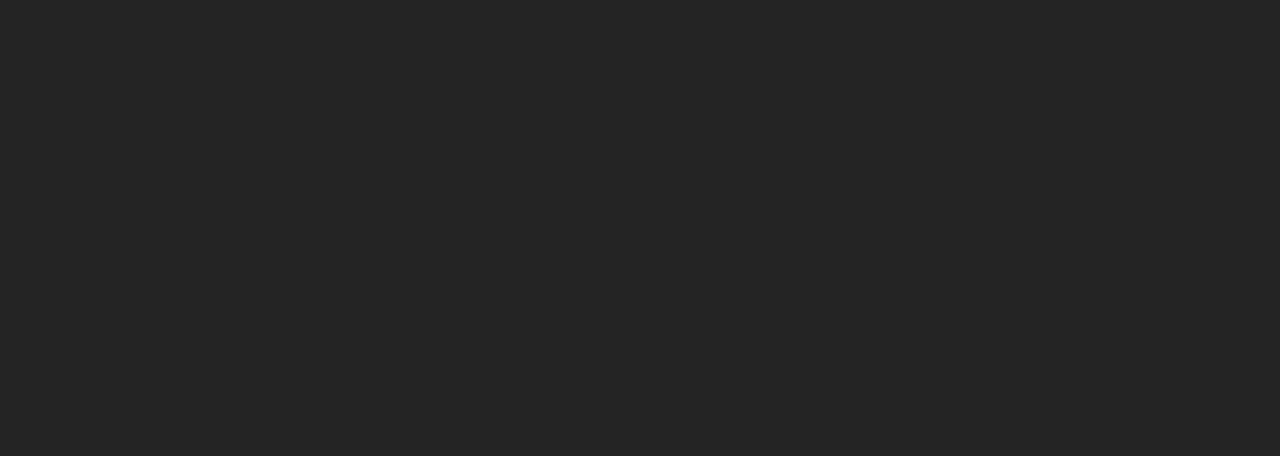
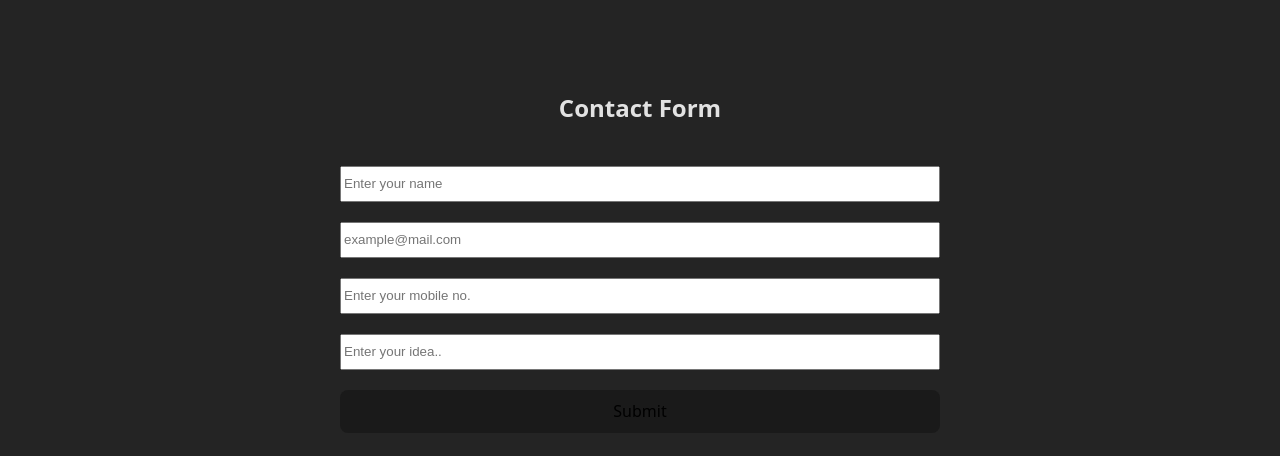
Before and after one commit to theakhilsarkar/React-JS-3PM, a React (Vite) app in the folder react-basics/: page / in a window 1280 px wide. Shown: the part 710-1166 px from the top of the page. Before the commit the page ends 800 px from the top, so only its background shows below. Built offline with nearby package versions, Linux system fonts and the light colour scheme; no server answers.

Commit message:
22/08/2025

```diff
--- /dev/null
+++ b/react-basics/src/components/Contact/Contact.css
@@ -0,0 +1,20 @@
+.contact-div {
+    height: 600px;
+    width: 100%;
+    display: flex;
+    justify-content: center;
+    align-items: center;
+}
+
+input {
+    height: 30px;
+}
+
+.contact {
+    height: 400px;
+    width: 600px;
+    display: flex;
+    text-align: center;
+    flex-direction: column;
+    gap: 20px;
+}
--- /dev/null
+++ b/react-basics/src/components/Contact/Contact.jsx
@@ -0,0 +1,28 @@
+import React, { useRef, useState } from "react";
+import "./Contact.css";
+
+export default function Contact() {
+  const email = useRef(""); // real DOM
+  const phone = useRef(""); // real DOM
+
+  //   useState - state change - component re-render
+
+  const handleSubmit = () => {
+    console.log(email.current.value);
+  };
+
+  return (
+    <div className="contact-div">
+      <div className="contact">
+        <h2>Contact Form</h2>
+        <input type="text" placeholder="Enter your name" />
+        <input type="email" placeholder="example@mail.com" ref={email} />
+        <input type="phone" placeholder="Enter your mobile no." />
+        <input type="text" placeholder="Enter your idea.." />
+        <button onClick={handleSubmit}>Submit</button>
+      </div>
+    </div>
+  );
+}
+
+// monday
--- a/react-basics/src/components/Projects/Projects.jsx
+++ b/react-basics/src/components/Projects/Projects.jsx
@@ -10,7 +10,7 @@ export default function Projects(props) {
           {reposList.map((repo, index) => {
             const { name, html_url, language } = repo;
 
-            if (index <= 5) {
+            if (index <= 10) {
               return (
                 <div key={index} className="box">
                   <h2>{name}</h2>
@@ -29,3 +29,5 @@ export default function Projects(props) {
     </>
   );
 }
+
+// github
--- a/react-basics/src/screens/Home/Home.jsx
+++ b/react-basics/src/screens/Home/Home.jsx
@@ -2,6 +2,7 @@ import React, { useEffect, useState } from "react";
 import About from "../../components/About/About";
 import Projects from "../../components/Projects/Projects";
 import axios from "axios";
+import Contact from "../../components/Contact/Contact";
 
 export default function Home() {
   const [githubData, setGithubData] = useState({});
@@ -28,6 +29,7 @@ export default function Home() {
     <div>
       <About user={githubData} length={repos.length} />
       <Projects repos={repos} />
+      <Contact />
     </div>
   );
 }
```
